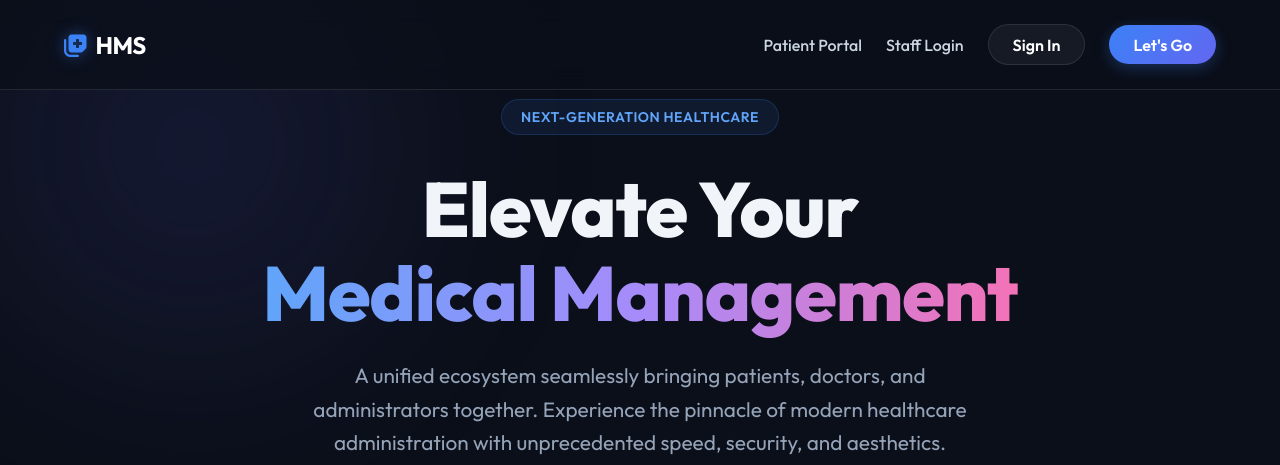
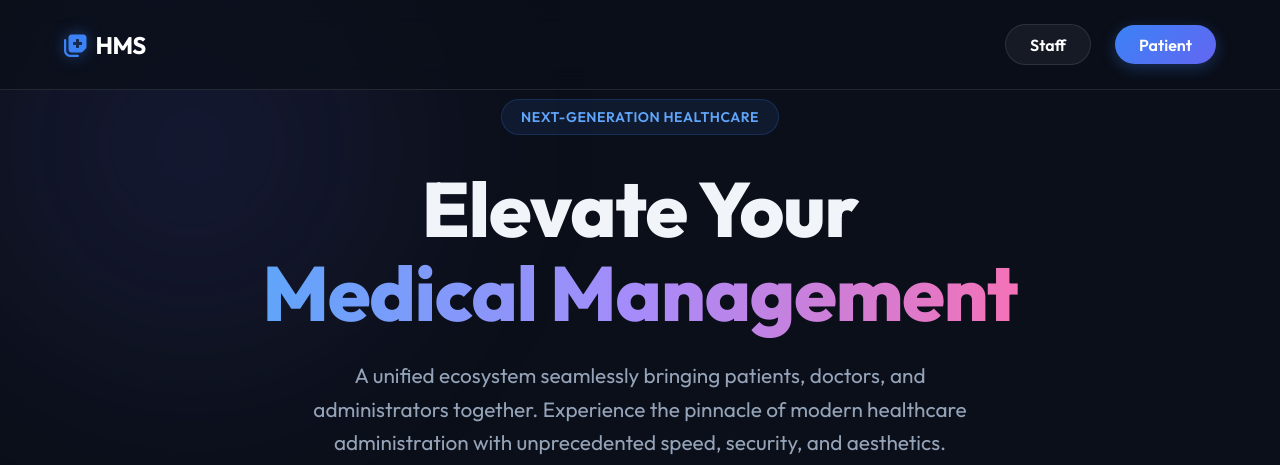
Before and after one commit to 23f2003556/Hospital-Management-System, a Python web app: template templates/index.html in a window 1280 px wide; the page is wider, and only the part inside the window is pictured. Shown: the top 465 px of that part. Run offline with Jinja, Linux system fonts and the light colour scheme; the template is opened without the code that fills it, so the values that code supplies are empty.

Commit message:
Update navbar buttons

```diff
--- a/templates/index.html
+++ b/templates/index.html
@@ -454,10 +454,8 @@
             <i class="fa-solid fa-notes-medical"></i> HMS
         </a>
         <div class="nav-links">
-            <a href="{{ url_for('login') }}" class="nav-link">Patient Portal</a>
-            <a href="{{ url_for('login') }}" class="nav-link">Staff Login</a>
-            <a href="{{ url_for('login') }}" class="btn btn-outline">Sign In</a>
-            <a href="{{ url_for('register') }}" class="btn btn-primary">Let's Go</a>
+            <a href="{{ url_for('login') }}" class="btn btn-outline">Staff</a>
+            <a href="{{ url_for('login') }}" class="btn btn-primary">Patient</a>
         </div>
     </nav>
 
```
